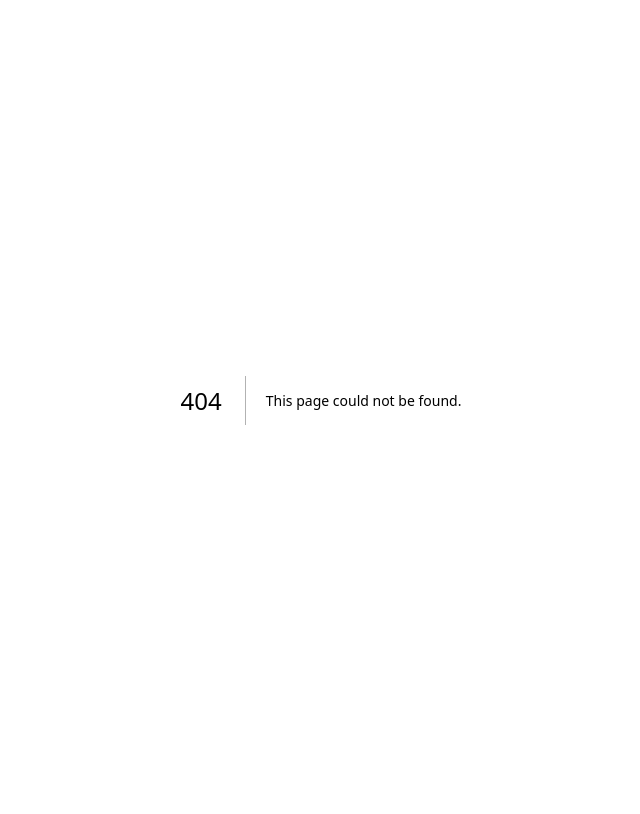
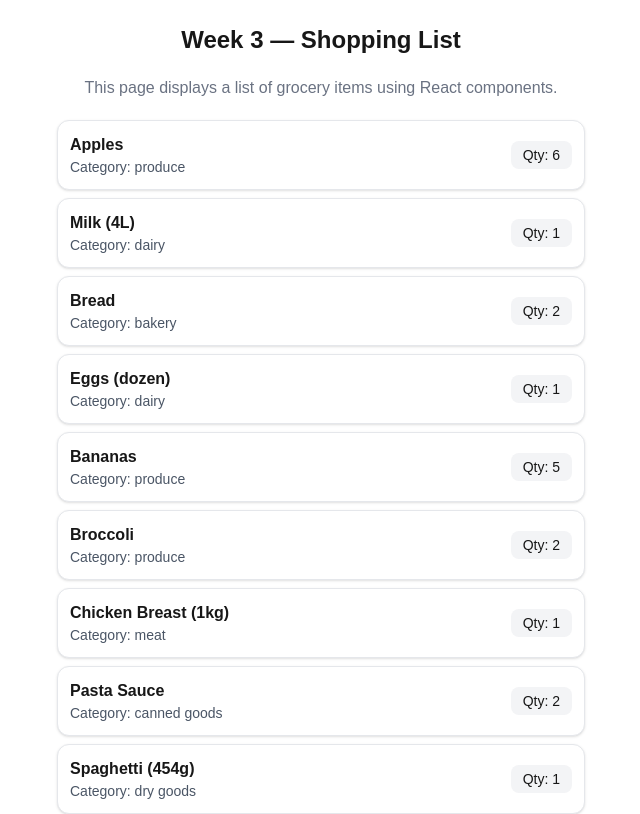
Before and after one commit to AhmadAl79/cprg306-assignments, a Next.js app: page /week-3 in a window 1280 px wide. Before the commit this address had no page. Shown: the top 814 px of the page, without its empty margins (319-959 px from the left). Built offline with nearby package versions, Linux system fonts and the light colour scheme.

Commit message:
feat(week-3): add my shopping list (page, item-list, item)

```diff
--- a/app/page.tsx
+++ b/app/page.tsx
@@ -2,12 +2,32 @@ import Link from "next/link";
 
 export default function Home() {
   return (
-    <main>
-      <h1>CPRG 306: Web Development 2 - Assignments</h1>
+    <main className="p-6 space-y-4 text-center">
+      <h1 className="text-2xl font-bold">
+        CPRG 306: Web Development 2 – Assignments
+      </h1>
+
       <p>
-        <Link href="/week-2">Go to Week 2</Link>
+        <Link
+          href="/week-2"
+          className="text-blue-600 underline hover:text-blue-800"
+        >
+          Go to Week 2
+        </Link>
       </p>
-      <p>Additional info: This is my assignment project setup.</p>
+
+      <p>
+        <Link
+          href="/week-3"
+          className="text-blue-600 underline hover:text-blue-800"
+        >
+          Go to Week 3
+        </Link>
+      </p>
+
+      <p className="text-gray-600">
+        Additional info: This is my assignment project setup.
+      </p>
     </main>
   );
 }
--- /dev/null
+++ b/app/week-3/item-list.js
@@ -0,0 +1,32 @@
+
+import Item from "./item";
+
+export default function ItemList() {
+  const items = [
+    { id: 1, name: "Apples", quantity: 6, category: "produce" },
+    { id: 2, name: "Milk (4L)", quantity: 1, category: "dairy" },
+    { id: 3, name: "Bread", quantity: 2, category: "bakery" },
+    { id: 4, name: "Eggs (dozen)", quantity: 1, category: "dairy" },
+    { id: 5, name: "Bananas", quantity: 5, category: "produce" },
+    { id: 6, name: "Broccoli", quantity: 2, category: "produce" },
+    { id: 7, name: "Chicken Breast (1kg)", quantity: 1, category: "meat" },
+    { id: 8, name: "Pasta Sauce", quantity: 2, category: "canned goods" },
+    { id: 9, name: "Spaghetti (454g)", quantity: 1, category: "dry goods" },
+    { id: 10, name: "Toilet Paper (12pk)", quantity: 1, category: "household" },
+    { id: 11, name: "Paper Towels (6pk)", quantity: 1, category: "household" },
+    { id: 12, name: "Dish Soap", quantity: 1, category: "household" },
+  ];
+
+  return (
+    <div className="space-y-2">
+      {items.map((item) => (
+        <Item
+          key={item.id}
+          name={item.name}
+          quantity={item.quantity}
+          category={item.category}
+        />
+      ))}
+    </div>
+  );
+}
--- /dev/null
+++ b/app/week-3/item.js
@@ -0,0 +1,14 @@
+
+export default function Item({ name, quantity, category }) {
+  return (
+    <div className="flex justify-between items-center rounded-xl border border-gray-200 p-3 bg-white shadow-sm">
+      <div>
+        <p className="font-semibold">{name}</p>
+        <p className="text-sm text-gray-600">Category: {category}</p>
+      </div>
+      <span className="text-sm font-medium bg-gray-100 px-3 py-1 rounded-lg">
+        Qty: {quantity}
+      </span>
+    </div>
+  );
+}
--- /dev/null
+++ b/app/week-3/page.js
@@ -0,0 +1,14 @@
+
+import ItemList from "./item-list";
+
+export default function Week3Page() {
+  return (
+    <main className="mx-auto max-w-xl p-6 space-y-5">
+      <h1 className="text-2xl font-bold text-center">Week 3 — Shopping List</h1>
+      <p className="text-center text-gray-500">
+        This page displays a list of grocery items using React components.
+      </p>
+      <ItemList />
+    </main>
+  );
+}
```
